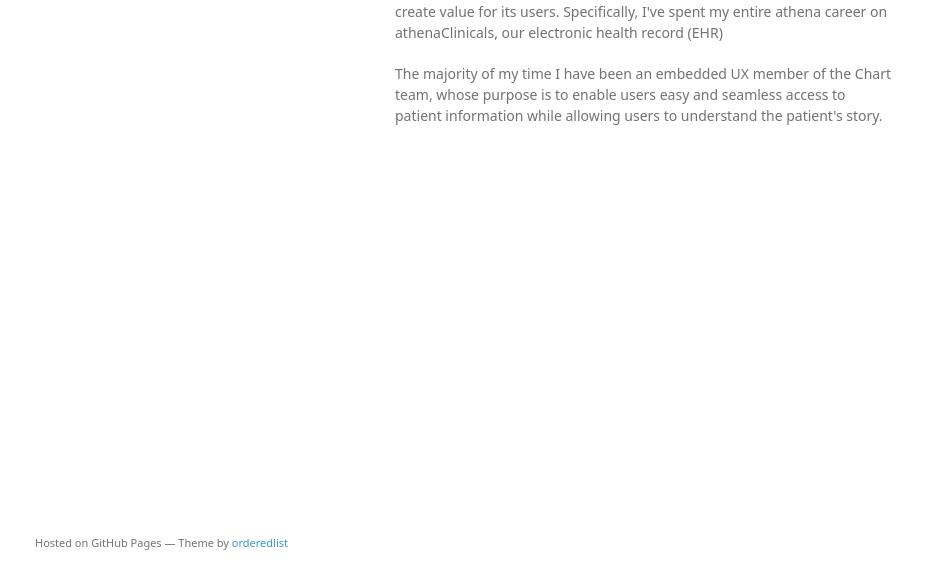
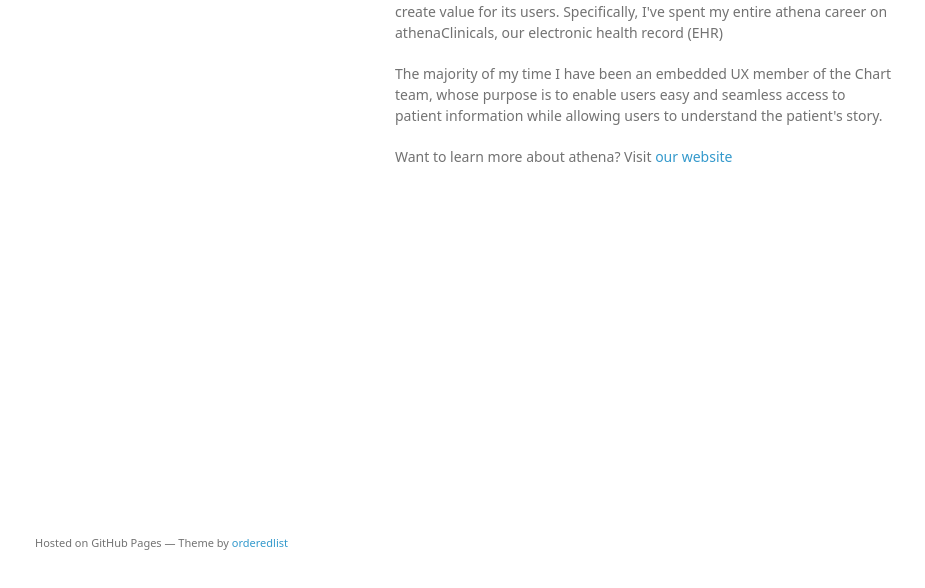
Before and after one commit to jburgr/jburgr.github.com, a plain HTML site: page athena.html in a window 1280 px wide. Shown: the part 178-766 px from the top of the page, without its empty margins (175-1100 px from the left). Drawn offline with Linux system fonts and the light colour scheme; a web font is replaced by a local one.

Commit message:
Update athena.html

```diff
--- a/athena.html
+++ b/athena.html
@@ -21,10 +21,10 @@
       <section>
         <h3> Where am I now?</h3>
 
-<p>I've been working as a user experience designer at athenahealth since graduating from Olin College in 2014.</p>
+        <p>I've been working as a user experience designer at athenahealth since graduating from Olin College in 2014.</p>
         <p> UX at athena works collaboratively with project managers and developers to create value for its users. Specifically, I've spent my entire athena career on athenaClinicals, our electronic health record (EHR) </p>
-  <p>The majority of my time I have been an embedded UX member of the Chart team, whose purpose is to enable users easy and seamless access to patient information while allowing users to understand the patient's story. </p>
-
+        <p>The majority of my time I have been an embedded UX member of the Chart team, whose purpose is to enable users easy and seamless access to patient information while allowing users to understand the patient's story. </p>
+        <p>Want to learn more about athena? Visit <a href="www.athenahealth.com">our website</a></p>
       </section>
       <footer>
         <p><small>Hosted on GitHub Pages &mdash; Theme by <a href="https://github.com/orderedlist">orderedlist</a></small></p>
```
